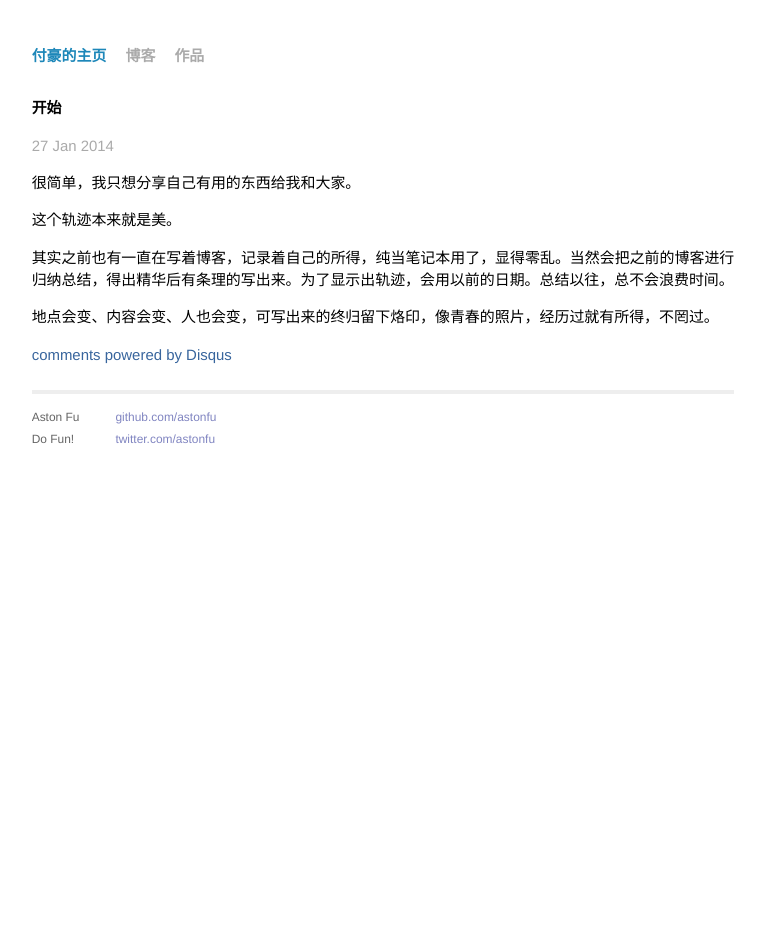
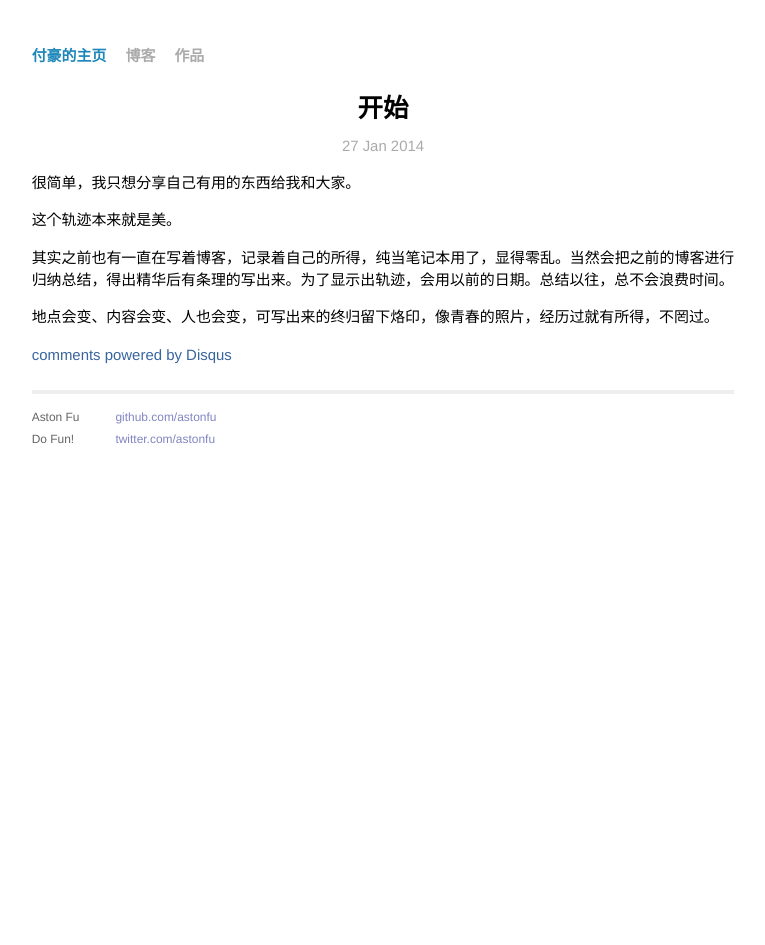
Before and after one commit to hulkfu/hulkfoo.github.io, a Jekyll site: the page built from _posts/2014-01-27-start.md, in a window 1280 px wide. Shown: the whole page, without its empty margins (257-1022 px from the left). Built offline with Jekyll 4.4.1, drawn with Linux system fonts in a browser that asks for light colours; Markdown is read by kramdown in place of the engine named in the settings; comment, search, counter and statistics services are not loaded.

Commit message:
page title css.

```diff
--- a/_layouts/post.html
+++ b/_layouts/post.html
@@ -1,8 +1,8 @@
 ---
 layout: default
 ---
-<h2>{{ page.title }}</h2>
-<p class="meta">{{ page.date | date_to_string }}</p>
+<div id="page-title">{{ page.title }}</div>
+<p class="meta date">{{ page.date | date_to_string }}</p>
 
 <div class="post">
 {{ content }}
--- a/css/main.css
+++ b/css/main.css
@@ -100,8 +100,18 @@ blockquote {
   color: #000;
 }
 
+#page-title {
+  font-size: 1.7em;
+  font-weight: 700;
+  text-align: center;
+}
+
 .meta {
   color: #aaa;
+}
+
+.date {
+  text-align: center;
 }
 
 .footer {
@@ -168,3 +178,7 @@ blockquote {
 .post pre.terminal code {
   background-color: #333;
 }
+
+.post h1 {
+  margin-top: 1.5em;
+}
```
